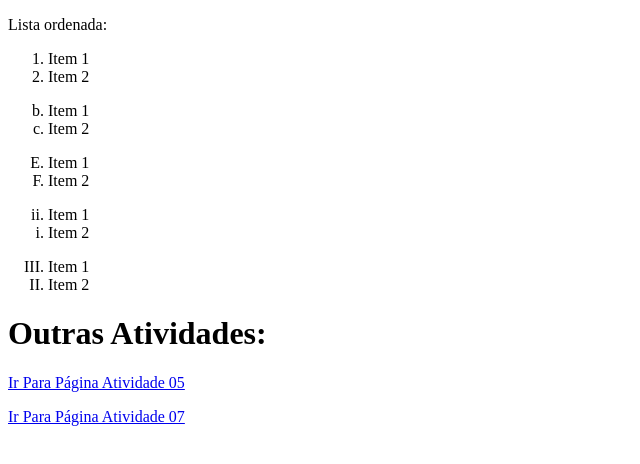
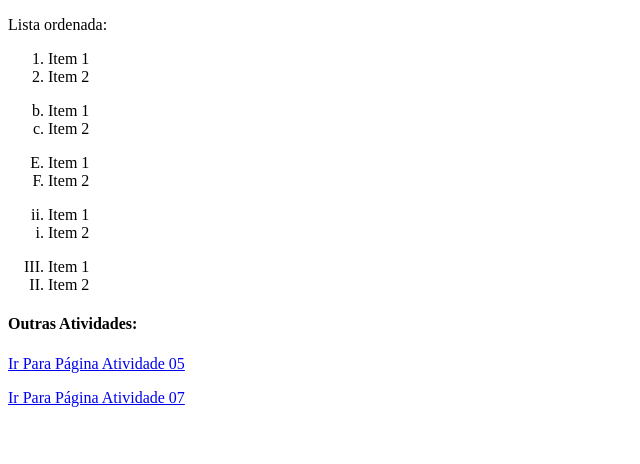
Before and after one commit to ArthurTrindade09/Web1_atividade6, a plain HTML site: page index.html in a window 1280 px wide. Shown: the whole page, without its empty margins (0-640 px from the left). Drawn offline with Linux system fonts and the light colour scheme.

Commit message:
Update index.html

```diff
--- a/index.html
+++ b/index.html
@@ -31,7 +31,7 @@
         </ol>
     </body>
     <footer>
-        <h1>Outras Atividades:</h1>
+        <h4>Outras Atividades:</h4>
         <p><a href="https://arthurtrindade09.github.io/Web1_atividade5/">Ir Para Página Atividade 05</a></p>
         <p><a href="https://arthurtrindade09.github.io/Web1_atividade7/">Ir Para Página Atividade 07</a></p>
     </footer>
```
